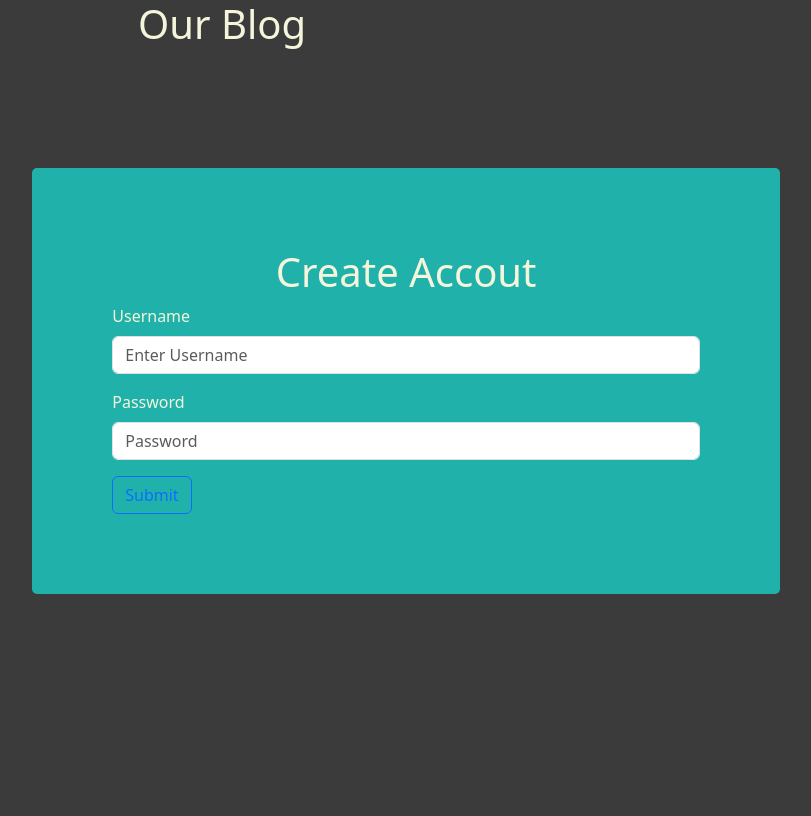
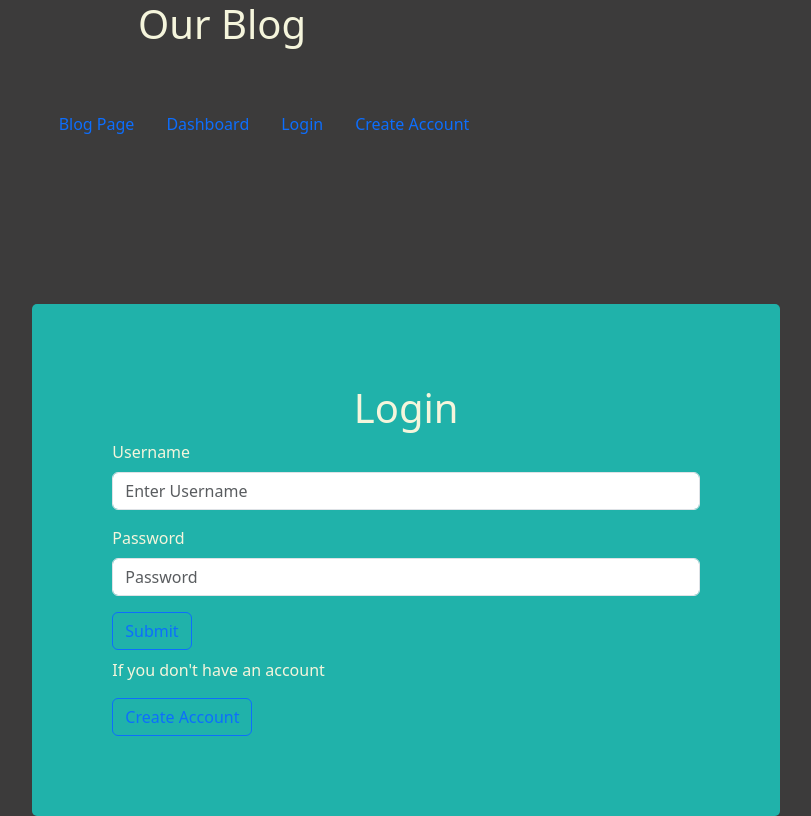
Before and after one commit to aayala4569/BlogFrontL-main, a React (Vite) app: page /Login in a window 1280 px wide. Shown: the whole page, without its empty margins (418-1229 px from the left). Built offline with nearby package versions, Linux system fonts and the light colour scheme.

Commit message:
Added NavBar, Login and data service

```diff
--- a/src/App.jsx
+++ b/src/App.jsx
@@ -1,25 +1,43 @@
 import './App.css'
-import Button from 'react-bootstrap/Button';
 import Dashboard from './components/Dashboard';
 import {Container, Row, Col } from 'react-bootstrap';
 import BlogPage from './components/BlogPage';
 import CreateAccount from './components/CreateAccount';
+import Login from './components/Login';
+import {BrowserRouter, Routes, Route} from "react-router-dom";
+import NavBar from './components/NavBar';
 
 
 function App() {
 
+  return (
 
-  return (
-    <Container>
+ <BrowserRouter>
+
+  <Container>
       <Row>
         <Col>
         <h1 className='text-center'>Our Blog</h1>
         </Col>
-        <CreateAccount/>
+        <NavBar/>
+        {/* <Login/> */}
+        {/* <CreateAccount/> */}
         {/* <BlogPage/> */}
         {/* <Dashboard/> */}
+
+        <Routes>
+          <Route path="/" element={<BlogPage/>}/>
+          <Route path="/Login" element={<Login/>}/>
+          <Route path="/CreateAccount" element={<CreateAccount/>}/>
+          <Route path="/DashBoard" element={<Dashboard/>}/>
+        </Routes>
+
+
       </Row>
     </Container>
+
+  </BrowserRouter>
+
   )
 }
 
--- /dev/null
+++ b/src/Services/DataService.jsx
@@ -0,0 +1,14 @@
+//Create a funtion to help us check our local storage
+
+function checkToken()
+{
+    let result = false;
+    let lsData = localStorage.getItem("Token");
+    if(lsData && lsData != null)
+    {
+        result = true;
+    }
+    return result;
+}
+
+export {checkToken}
--- a/src/components/Dashboard.jsx
+++ b/src/components/Dashboard.jsx
@@ -1,9 +1,27 @@
 import {Button,Container,Form, Modal, Accordion, Row, Col, ListGroup} from 'react-bootstrap';
-import { useState } from 'react';
+import { useState, useEffect} from 'react';
+import { useNavigate } from 'react-router-dom';
+import { checkToken } from '../Services/DataService';
+
 
 
 
 const Dashboard = () => {
+
+  let navigate = useNavigate();
+
+  useEffect(() => {
+//A useEffect is the first thing that fires on load.
+//Put any logic we want to fire on load
+//in the event that there is a change in our dependency, it will fire again
+//always have a dependency [] or you will be in an infinite loop
+
+    if(!checkToken())
+    {
+      navigate("/Login")
+    }
+
+  }, [])
 
 //functions
 const handleSetTitle = (e) => setBlogTitle(e.target.value)
--- /dev/null
+++ b/src/components/Login.jsx
@@ -0,0 +1,49 @@
+import React,{useState} from 'react'
+import {Container, Row, Col, Button, Form} from 'react-bootstrap';
+import {useNavigate} from 'react-router-dom';
+
+
+const Login = () => {
+
+    let navigate = useNavigate();
+
+    const [Username, setUsername] = useState('');
+    const [Password, setPassword] = useState('');
+
+    const handleUser = (e) => setUsername(e.target.value);
+    const handlePassword = (e) => setPassword(e.target.value);
+    const handleSubmit = () => {
+        let userData = {
+            username: Username,
+            password: Password
+        }
+        console.log(userData);
+    };
+  return (
+    <div>
+       <Form style={{width: '40', marginLeft: "33%", marginTop: "10%", backgroundColor: "lightseagreen", padding:80, borderRadius: 5}}>
+        <h1 className='text-center'>Login</h1>
+      <Form.Group className="mb-3" controlId="Username">
+        <Form.Label>Username</Form.Label>
+        <Form.Control type="text" placeholder="Enter Username" onChange={handleUser}/>
+
+      </Form.Group>
+
+      <Form.Group className="mb-3" controlId="formBasicPassword">
+        <Form.Label>Password</Form.Label>
+        <Form.Control type="password" placeholder="Password" onChange={handlePassword} />
+      </Form.Group>
+
+      <Button variant="outline-primary" onClick={handleSubmit}>
+        Submit
+      </Button>
+      <p className='mt-2'>If you don't have an account</p>
+      <Button variant="outline-primary" onClick={() => navigate("/CreateAccount")}>
+        Create Account
+      </Button>
+    </Form>
+    </div>
+  )
+}
+
+export default Login
--- /dev/null
+++ b/src/components/NavBar.jsx
@@ -0,0 +1,28 @@
+import React from 'react'
+import Nav from 'react-bootstrap/Nav';
+import {Link} from 'react-router-dom';
+
+const NavBar = () => {
+  return (
+    <Nav className='d-flex justify-content-center m-5'
+      activeKey="/home"
+      onSelect={(selectedKey) => alert(`selected ${selectedKey}`)}
+    >
+      <Nav.Item>
+        <Nav.Link as={Link} to='/'>Blog Page</Nav.Link>
+      </Nav.Item>
+      <Nav.Item>
+        <Nav.Link as={Link} to='/Dashboard'>Dashboard</Nav.Link>
+      </Nav.Item>
+      <Nav.Item>
+        <Nav.Link as={Link} to='/Login'>Login</Nav.Link>
+      </Nav.Item>
+      <Nav.Item>
+        <Nav.Link as={Link} to='/CreateAccount'>Create Account</Nav.Link>
+      </Nav.Item>
+
+    </Nav>
+  )
+}
+
+export default NavBar
```
